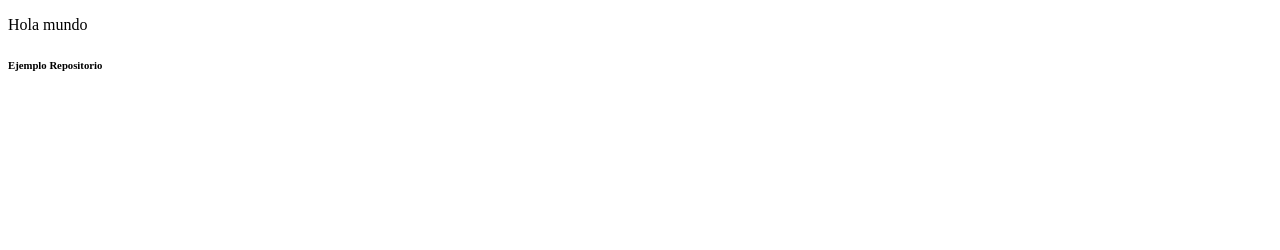
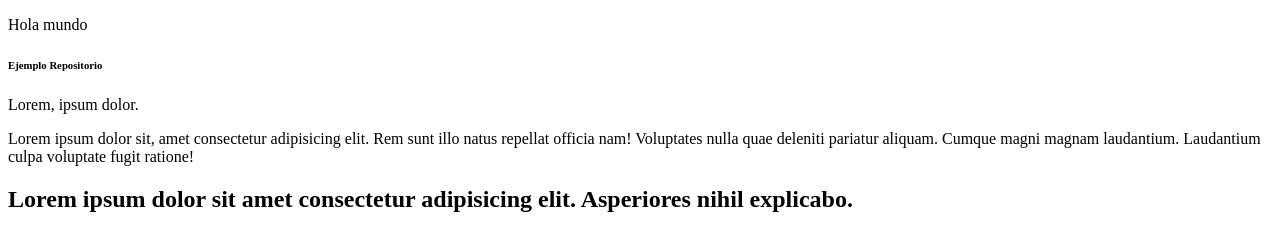
Before and after one commit to esin1/eliminar-segundo, a plain HTML site: page index.html in a window 1280 px wide. Drawn offline with Linux system fonts and the light colour scheme.

Commit message:
agregue h2

```diff
--- a/index.html
+++ b/index.html
@@ -9,5 +9,8 @@
 <body>
     <p>Hola mundo</p>
     <h6>Ejemplo Repositorio</h6>
+    <p>Lorem, ipsum dolor.</p>
+    <p>Lorem ipsum dolor sit, amet consectetur adipisicing elit. Rem sunt illo natus repellat officia nam! Voluptates nulla quae deleniti pariatur aliquam. Cumque magni magnam laudantium. Laudantium culpa voluptate fugit ratione!</p>
+    <h2>Lorem ipsum dolor sit amet consectetur adipisicing elit. Asperiores nihil explicabo.</h2>
 </body>
 </html>
```
